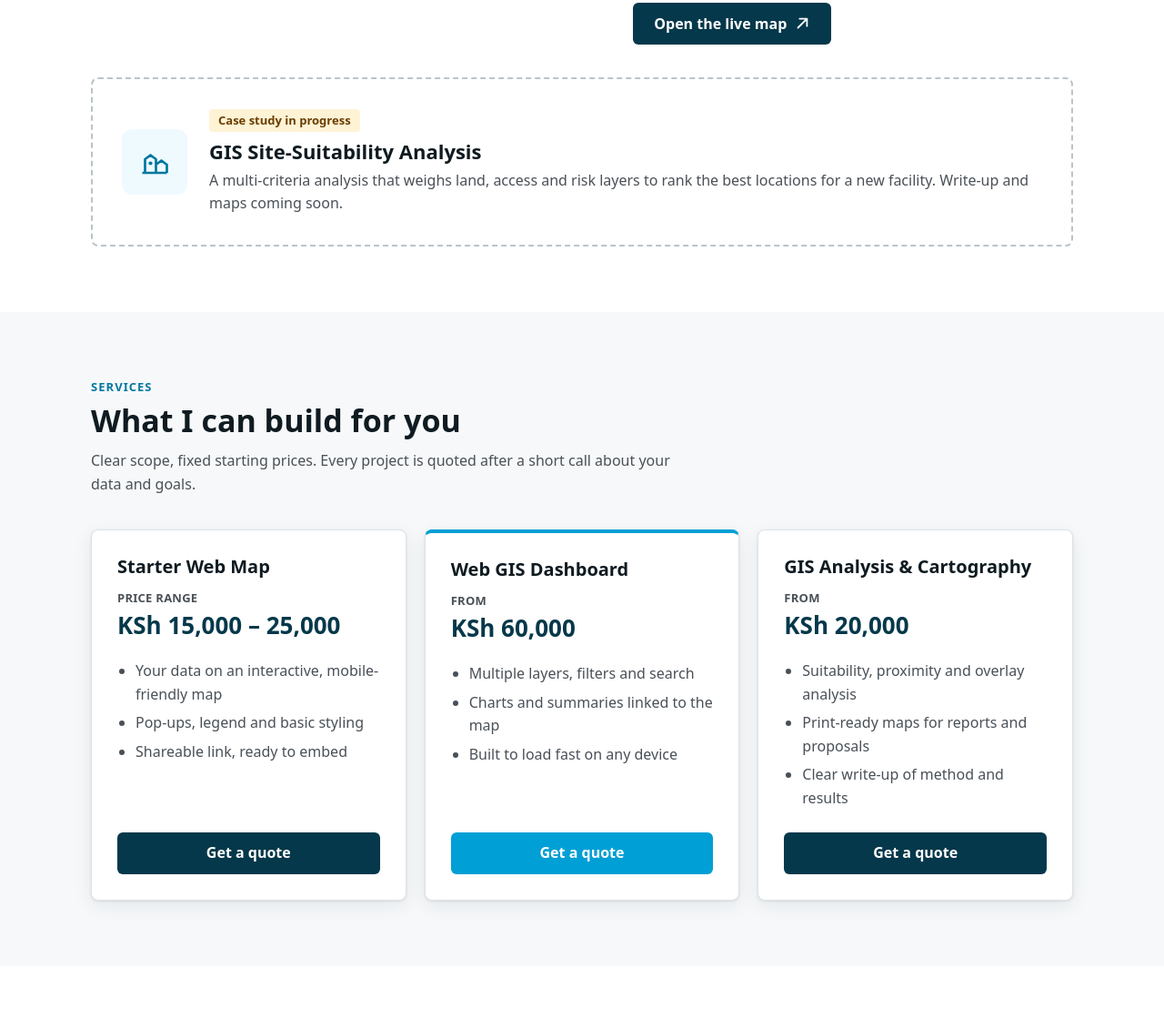
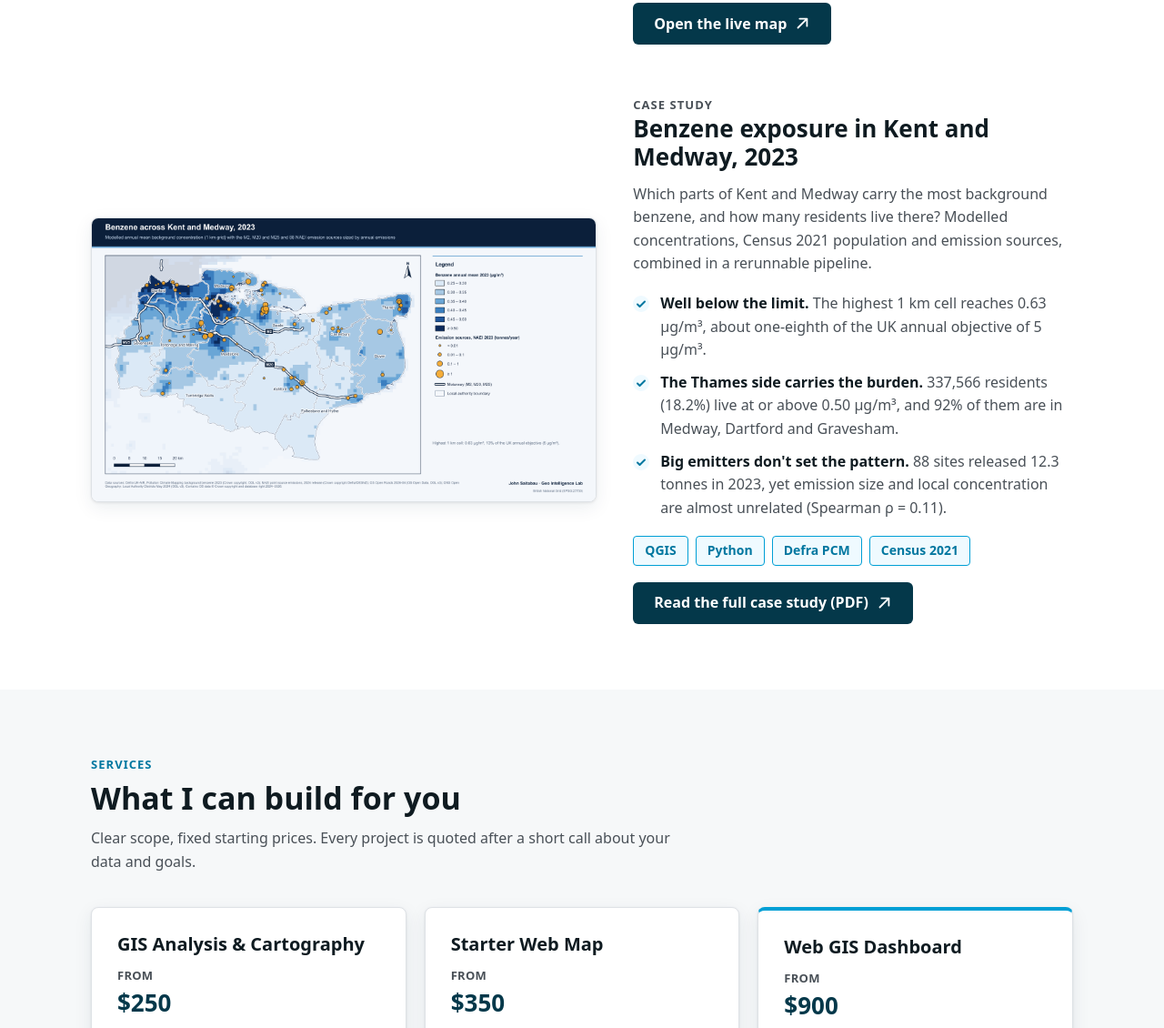
Before and after one commit to JohnSaita/johnsaita.github.io, a plain HTML site: page index.html in a window 1280 px wide. Shown: the part 1362-2492 px from the top of the page at 91% size. Drawn offline with Linux system fonts and the light colour scheme.

Commit message:
Add Kent benzene case study, USD pricing and updated order count
- Replace site-suitability placeholder with the Kent and Medway benzene
  exposure case study (overview map, key findings, full PDF report)
- Switch service prices to USD, order packages cheapest first, add
  Nairobi / East African local rates line
- Update completed Fiverr Web GIS orders to 74

Co-Authored-By: Claude Opus 5.5 <noreply@anthropic.com>

```diff
--- a/index.html
+++ b/index.html
@@ -288,14 +288,25 @@
         </div>
       </div>
 
-      <article class="placeholder" aria-labelledby="case2-title">
-        <div class="icon" aria-hidden="true">
-          <svg width="36" height="36" viewBox="0 0 24 24"><path d="M3 20h18M5 20V10l4-3 4 3v10M13 20v-6l4-3 4 3v6" fill="none" stroke="currentColor" stroke-width="1.8" stroke-linejoin="round"/><circle cx="9" cy="13" r="1.4" fill="currentColor"/></svg>
-        </div>
+      <article class="project" style="margin-top: 56px;" aria-labelledby="case2-title">
+        <img class="shot" src="kent-benzene/overview.png" width="1600" height="900" loading="lazy"
+          alt="Map of modelled 2023 background benzene across Kent and Medway on a 1 km grid, highest along the Thames side around Dartford, Gravesham and Medway, with 88 emission sources and the M2, M20 and M25 motorways">
+
         <div>
-          <span class="tag">Case study in progress</span>
-          <h3 id="case2-title">GIS Site-Suitability Analysis</h3>
-          <p>A multi-criteria analysis that weighs land, access and risk layers to rank the best locations for a new facility. Write-up and maps coming soon.</p>
+          <p class="eyebrow">Case study</p>
+          <h3 id="case2-title">Benzene exposure in Kent and Medway, 2023</h3>
+          <p>Which parts of Kent and Medway carry the most background benzene, and how many residents live there? Modelled concentrations, Census 2021 population and emission sources, combined in a rerunnable pipeline.</p>
+          <ul class="points">
+            <li><span><strong>Well below the limit.</strong> The highest 1 km cell reaches 0.63 µg/m³, about one-eighth of the UK annual objective of 5 µg/m³.</span></li>
+            <li><span><strong>The Thames side carries the burden.</strong> 337,566 residents (18.2%) live at or above 0.50 µg/m³, and 92% of them are in Medway, Dartford and Gravesham.</span></li>
+            <li><span><strong>Big emitters don't set the pattern.</strong> 88 sites released 12.3 tonnes in 2023, yet emission size and local concentration are almost unrelated (Spearman ρ = 0.11).</span></li>
+          </ul>
+          <ul class="chips" aria-label="Tools and data">
+            <li>QGIS</li><li>Python</li><li>Defra PCM</li><li>Census 2021</li>
+          </ul>
+          <a class="btn btn-dark" href="kent-benzene/kent-benzene-report.pdf" target="_blank" rel="noopener">Read the full case study (PDF)
+            <svg width="18" height="18" viewBox="0 0 20 20" aria-hidden="true"><path d="M7 4h9v9M16 4 5 15" fill="none" stroke="currentColor" stroke-width="2" stroke-linecap="round" stroke-linejoin="round"/></svg>
+          </a>
         </div>
       </article>
     </div>
@@ -309,8 +320,18 @@
 
       <div class="cards">
         <article class="card">
+          <h3>GIS Analysis &amp; Cartography</h3>
+          <p class="price"><small>FROM</small>$250</p>
+          <ul>
+            <li>Suitability, proximity and overlay analysis</li>
+            <li>Print-ready maps for reports and proposals</li>
+            <li>Clear write-up of method and results</li>
+          </ul>
+          <a class="btn btn-dark" href="#contact">Get a quote</a>
+        </article>
+        <article class="card">
           <h3>Starter Web Map</h3>
-          <p class="price"><small>PRICE RANGE</small>KSh 15,000 – 25,000</p>
+          <p class="price"><small>FROM</small>$350</p>
           <ul>
             <li>Your data on an interactive, mobile-friendly map</li>
             <li>Pop-ups, legend and basic styling</li>
@@ -320,7 +341,7 @@
         </article>
         <article class="card featured">
           <h3>Web GIS Dashboard</h3>
-          <p class="price"><small>FROM</small>KSh 60,000</p>
+          <p class="price"><small>FROM</small>$900</p>
           <ul>
             <li>Multiple layers, filters and search</li>
             <li>Charts and summaries linked to the map</li>
@@ -328,17 +349,8 @@
           </ul>
           <a class="btn btn-primary" href="#contact">Get a quote</a>
         </article>
-        <article class="card">
-          <h3>GIS Analysis &amp; Cartography</h3>
-          <p class="price"><small>FROM</small>KSh 20,000</p>
-          <ul>
-            <li>Suitability, proximity and overlay analysis</li>
-            <li>Print-ready maps for reports and proposals</li>
-            <li>Clear write-up of method and results</li>
-          </ul>
-          <a class="btn btn-dark" href="#contact">Get a quote</a>
-        </article>
       </div>
+      <p class="section-lead" style="margin-top: 24px;">Based in Nairobi. Local rates available for East African organisations.</p>
     </div>
   </section>
 
@@ -348,7 +360,7 @@
       <h2 class="section-title" id="proof-title">Trusted by clients on Fiverr</h2>
       <div class="proof">
         <div class="stat"><strong>37</strong><span>reviews on my GIS gig</span></div>
-        <div class="stat"><strong>72</strong><span>completed Web GIS orders</span></div>
+        <div class="stat"><strong>74</strong><span>completed Web GIS orders</span></div>
         <div class="proof-cta">
           <p>Read what clients say about working with me, and see the full order history on my Fiverr profile.</p>
           <a class="btn btn-dark" href="https://www.fiverr.com/s/yee1NkZ" target="_blank" rel="noopener">See my Fiverr profile</a>
```
Also changed, not shown: kent-benzene/overview.png (added), 1 other file.
